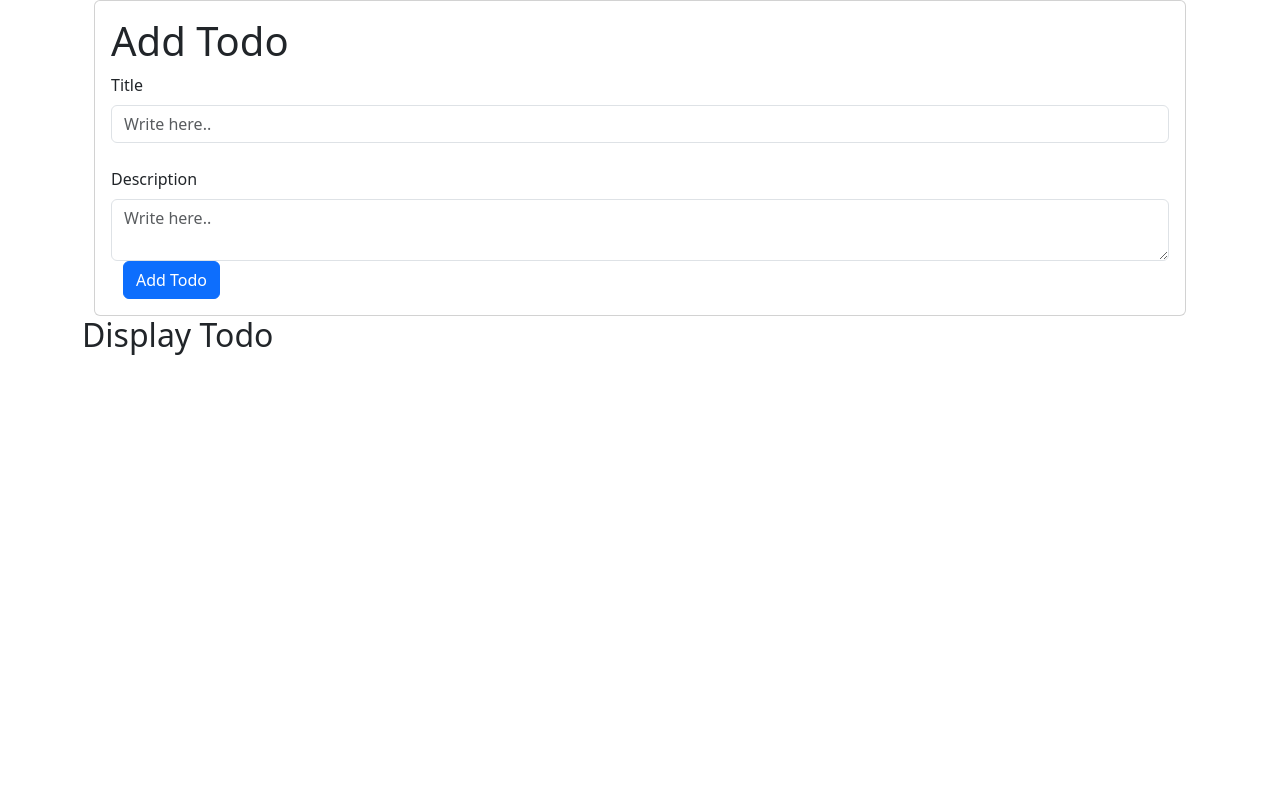
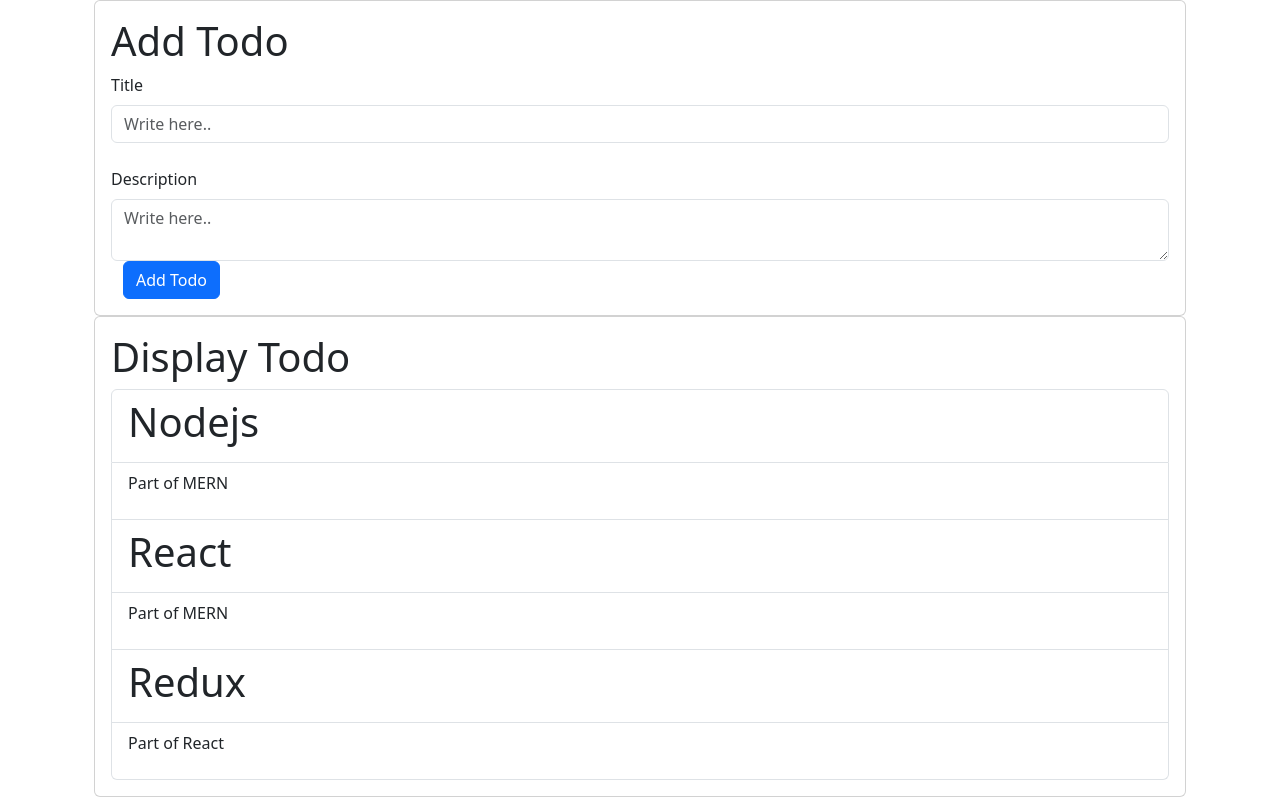
Before and after one commit to hmfaaiz/todo-react-redux, a React (Create React App) app: page / in a window 1280 px wide. Built offline with nearby package versions, Linux system fonts and the light colour scheme.

Commit message:
Frontend DisplayTodo

```diff
--- a/src/components/AddTodo.jsx
+++ b/src/components/AddTodo.jsx
@@ -11,7 +11,7 @@ const AddTodo = () => {
     }
     return (
         <Container>
-            <Row>
+            <Row >
                 <Col >
                     <Card>
                         <Card.Body>
--- a/src/components/DisplayTodo.jsx
+++ b/src/components/DisplayTodo.jsx
@@ -1,11 +1,39 @@
-import React from 'react'
+import React, { useState } from 'react'
+import { Card, Container, Row, Col, Form, Button, ListGroup, ListGroupItem } from 'react-bootstrap'
+const DisplayTodo = () => {
+    const [todos, setTodos] = useState([{ title: 'Nodejs', desc: 'Part of MERN' },
+        { title: 'React', desc: 'Part of MERN' }, { title: 'Redux', desc: 'Part of React' }])
+    return (
+        <Container>
+            <Row>
+                <Col >
+                    <Card>
+                        <Card.Body>
+                            <h1>Display Todo</h1>
+                            <ListGroup>
+                                {
+                                todos.map((item,i) => (
+                                    <>
+                                    <ListGroup.Item>
+                                          <h1>{item.title}</h1>
+                                    </ListGroup.Item>
+                                    <ListGroup.Item>
+                                          <p>{item.desc}</p>
+                                    </ListGroup.Item>
+                                    </>
 
-const DisplayTodo = () => {
-  return (
-    <div>
-      <h2>Display Todo</h2>
-    </div>
-  )
+
+
+                                ))
+                                }
+                            </ListGroup>
+
+                        </Card.Body>
+                    </Card>
+                </Col>
+            </Row>
+        </Container>
+    )
 }
 
 export default DisplayTodo
```
